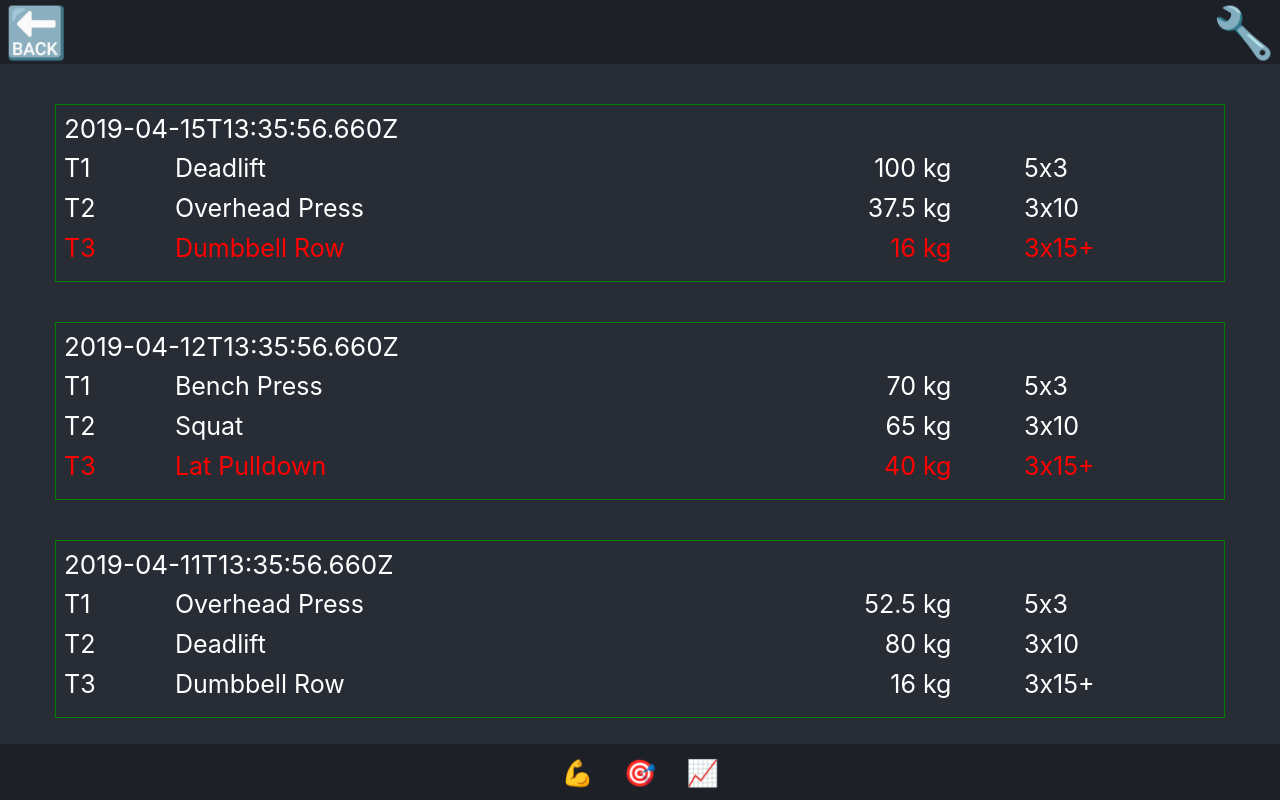
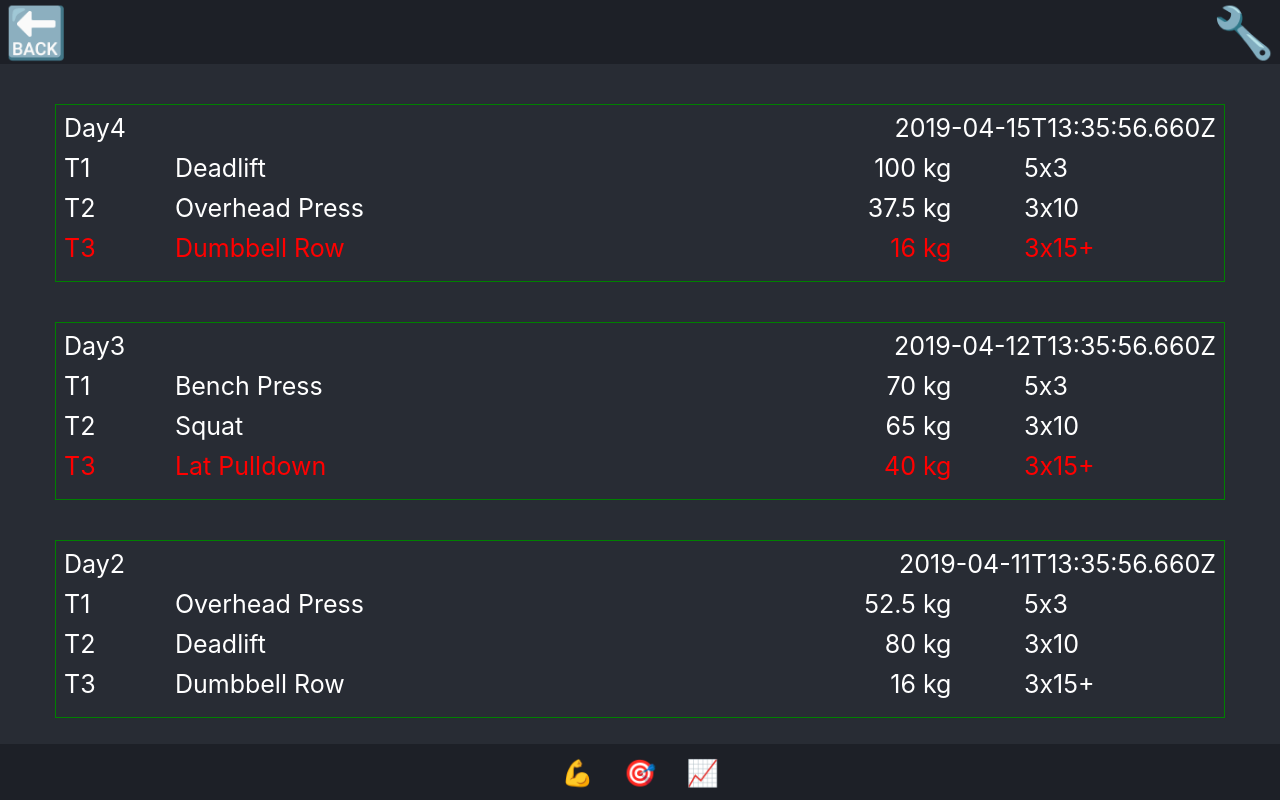
Before and after one commit to JakeRowsell89/gzclp, a React (Create React App) app: page /history in a window 1280 px wide. Built offline with nearby package versions, Linux system fonts and the light colour scheme.

Commit message:
🎨 UI fixes

```diff
--- a/src/components/WorkoutTile.css
+++ b/src/components/WorkoutTile.css
@@ -1,6 +1,6 @@
 .Workout-tile {
   min-height: 20vh;
-  margin: 5vh;
+  margin: 5vh 0;
   min-width: 90vw;
   padding: 1vh;
   border: 1px solid;
--- a/src/components/WorkoutTile.js
+++ b/src/components/WorkoutTile.js
@@ -1,12 +1,14 @@
 import React, { Component } from 'react';
 import './WorkoutTile.css';
-
 
 class Footer extends Component {
   render() {
     return (
       <div className={"Workout-tile " + (this.props.workout.completed ? 'complete' : 'incomplete')}>
-        <div className="date">{this.props.workout.date ? this.props.workout.date : 'Next'}</div>
+        <div className="tile-row">
+          <div className="day">Day{this.props.workout.day}</div>
+          <div className="date">{this.props.workout.date ? this.props.workout.date : 'Next'}</div>
+        </div>
         {this.props.workout.exercises.map((exercise, i) => (
           <div key={i} className={"tile-row " + (exercise.completed ? 'complete' : 'incomplete')}>
             <div className="tier">T{exercise.tier}</div>
--- a/src/components/pages/Goals.css
+++ b/src/components/pages/Goals.css
@@ -4,7 +4,7 @@
 
 .Goals-page .tier {
   min-height: 10vh;
-  margin: 5vh;
+  margin: 5vh 0;
   min-width: 90vw;
   padding: 1vh;
   border: 1px solid;
--- a/src/components/pages/Workout.css
+++ b/src/components/pages/Workout.css
@@ -4,7 +4,7 @@
 
 .Workout-page .exercise {
   min-height: 20vh;
-  margin: 4vh;
+  margin: 4vh 0;
   min-width: 80vw;
   padding: 1vh;
   border: 1px solid;
--- a/src/components/pages/Workouts.js
+++ b/src/components/pages/Workouts.js
@@ -19,7 +19,6 @@ class Workouts extends Component {
             })
         }
       </div>
-
     )
   }
 }
--- a/src/index.css
+++ b/src/index.css
@@ -6,6 +6,7 @@ body {
     sans-serif;
   -webkit-font-smoothing: antialiased;
   -moz-osx-font-smoothing: grayscale;
+  background-color: #1d2027;
 }
 
 code {
```
